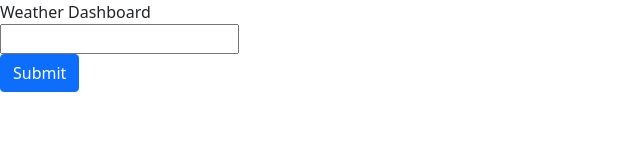
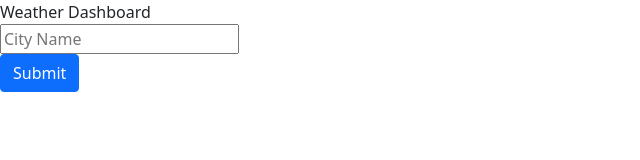
Before and after one commit to yasmin-io/weather-forecast-dashboard, a plain HTML site: page index.html in a window 1280 px wide. Shown: the full height of the page, 0-640 px from the left. Drawn offline with nearby package versions, Linux system fonts and the light colour scheme.

Commit message:
placeholder 'city' in city-searched input field

```diff
--- a/index.html
+++ b/index.html
@@ -23,7 +23,12 @@
       <aside class="col-lg-3">
         <!-- Search Form -->
         <form class="search-form">
-          <input type="text" class="form-input" id="city-searched" />
+          <input
+            placeholder="City Name"
+            type="text"
+            class="form-input"
+            id="city-searched"
+          />
           <button type="submit" class="btn btn-primary">Submit</button>
         </form>
       </aside>
```
